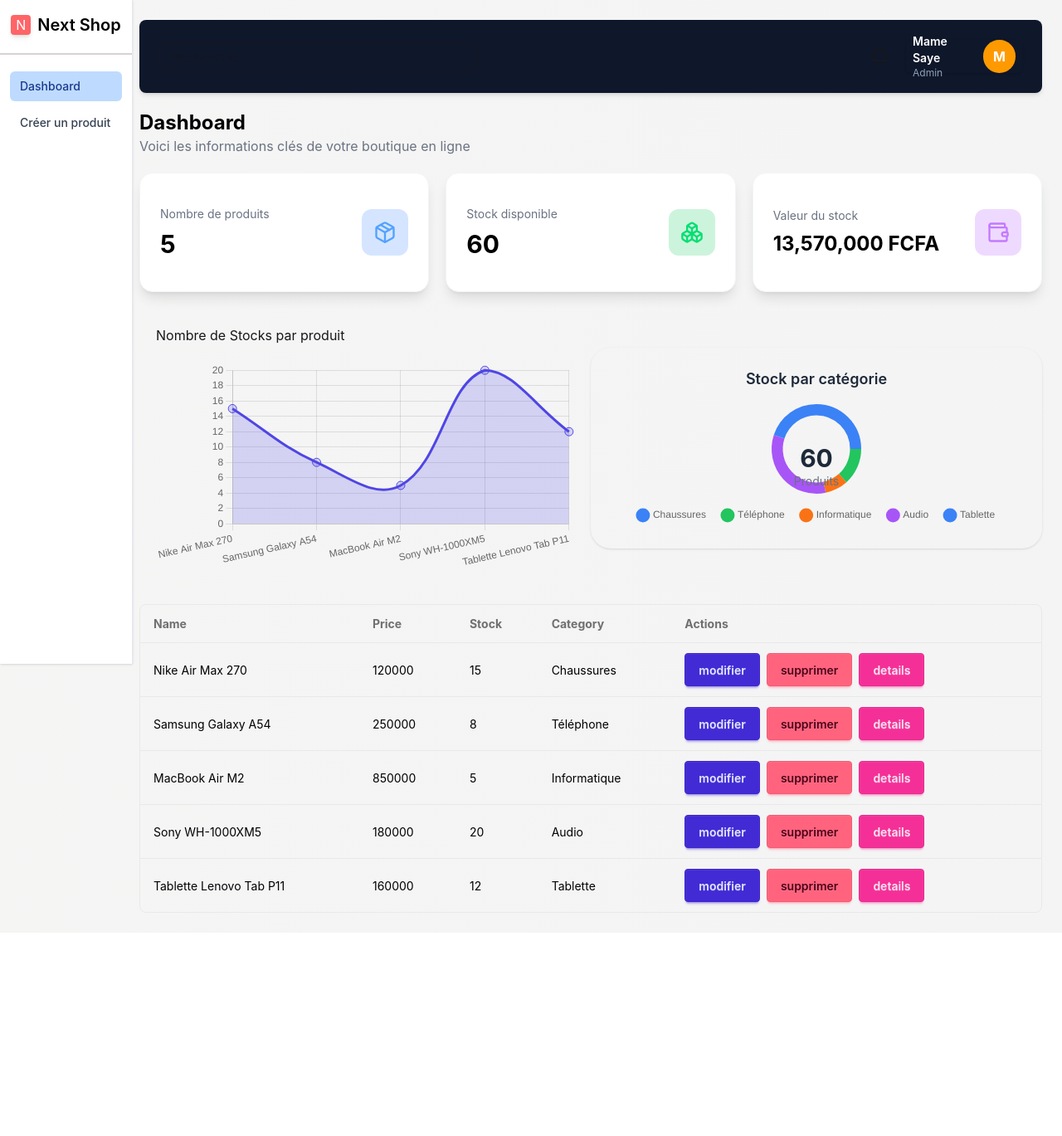
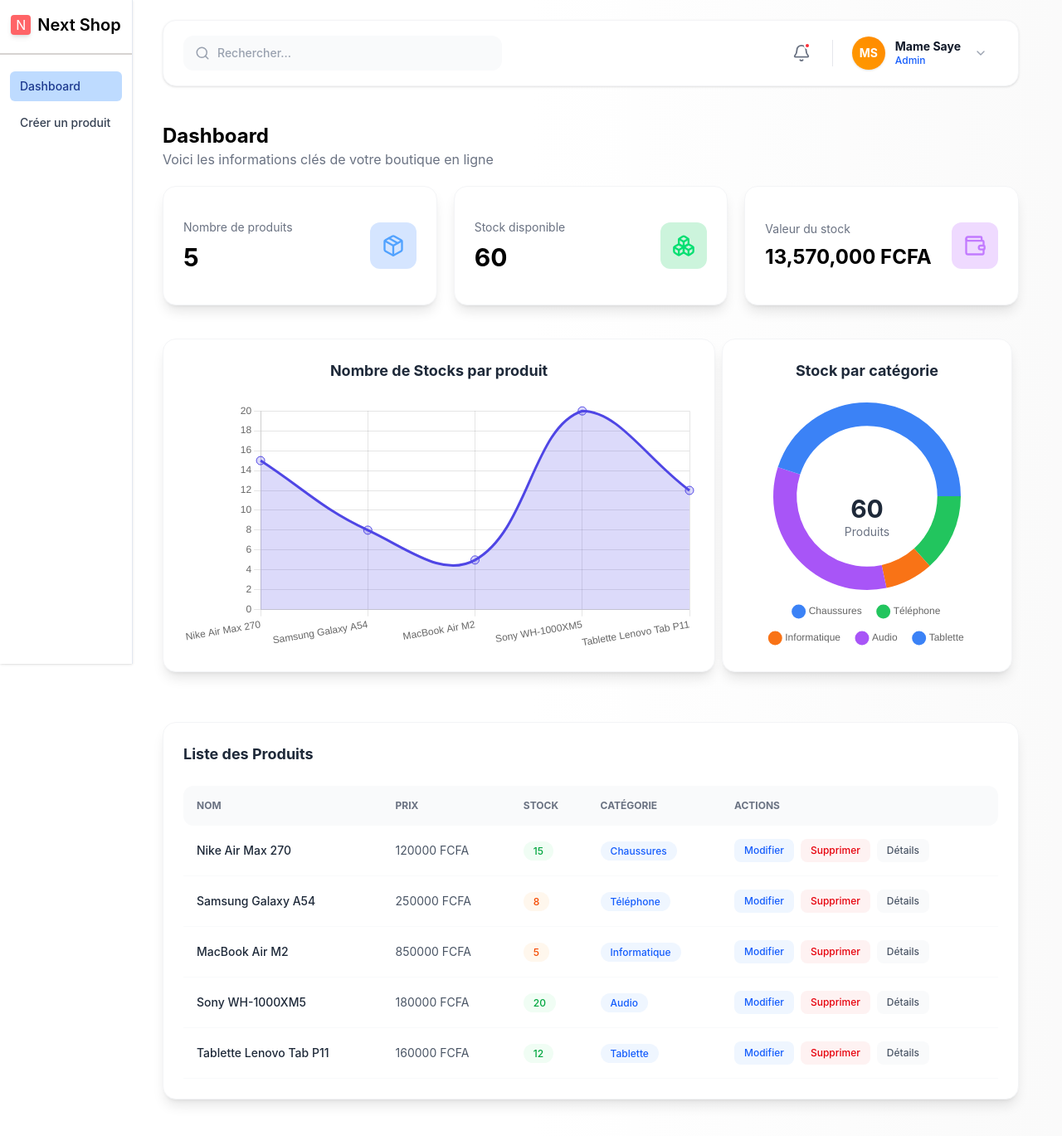
Before and after one commit to m3dev4/Next-Shop-Dashboard, a React (Vite) app: page / in a window 1280 px wide. Shown: the whole page at 83% size. Before the commit the page ends 1124 px from the top, so only its background shows below. Built offline with nearby package versions, Linux system fonts and the light colour scheme.

Commit message:
feat: implement dashboard layout with inventory charts and product management views

```diff
--- a/src/App.jsx
+++ b/src/App.jsx
@@ -24,16 +24,16 @@ const App = () => {
   );
 
   return (
-    <div className="min-h-screen w-screen bg-gradient-to-r from-stone-100 to-zinc-100 relative overflow-hidden">
+    <div className="min-h-screen w-screen bg-linear-to-r from-white via-white to-zinc-50 relative overflow-hidden">
       <Sidebar />
 
       <main className="ml-36 p-6 relative">
         {products && products.length > 0 ? (
           <>
-            <div className="w-full">
+            <div className="w-full px-7 space-y-5">
               <Header />
 
-              <div className="flex flex-col items-start">
+              <div className="flex flex-col items-start ">
                 <div className="py-5">
                   <h1 className="text-black text-2xl font-bold">Dashboard</h1>
 
@@ -44,7 +44,7 @@ const App = () => {
 
                 <div className="grid grid-cols-12 w-full gap-5">
                   {/* Nombre produits */}
-                  <div className="col-span-4 h-36 rounded-2xl bg-white border border-gray-100 p-6 flex justify-between items-center shadow-lg">
+                  <div className="col-span-4 h-36 rounded-2xl bg-white border border-gray-100 p-6 flex justify-between items-center shadow-lg hover:scale-105 transition-transform duration-300">
                     <div>
                       <p className="text-gray-500 text-sm">
                         Nombre de produits
@@ -61,7 +61,7 @@ const App = () => {
                   </div>
 
                   {/* Stock */}
-                  <div className="col-span-4 h-36 rounded-2xl bg-white border border-gray-100 p-6 flex justify-between items-center shadow-lg">
+                  <div className="col-span-4 h-36 rounded-2xl bg-white border border-gray-100 p-6 flex justify-between items-center shadow-lg hover:scale-105 transition-transform duration-300">
                     <div>
                       <p className="text-gray-500 text-sm">Stock disponible</p>
 
@@ -76,7 +76,7 @@ const App = () => {
                   </div>
 
                   {/* Valeur stock */}
-                  <div className="col-span-4 h-36 rounded-2xl bg-white border border-gray-100 p-6 flex justify-between items-center shadow-lg">
+                  <div className="col-span-4 h-36 rounded-2xl bg-white border border-gray-100 p-6 flex justify-between items-center shadow-lg hover:scale-105 transition-transform duration-300">
                     <div>
                       <p className="text-gray-500 text-sm">Valeur du stock</p>
 
@@ -91,11 +91,11 @@ const App = () => {
                   </div>
                 </div>
               </div>
-              <div className="mt-5 flex justify-start items-center">
+              <div className="mt-5 flex justify-start items-center py-5">
                 <InventoryChart products={products} />
                 <CategoryDoughnut produits={products} />
               </div>
-              <div className="mt-5">
+              <div className="py-5">
                 <ListProducts produits={products} />
               </div>
             </div>
--- a/src/components/InventoryChart.jsx
+++ b/src/components/InventoryChart.jsx
@@ -8,9 +8,8 @@ import {
   PointElement,
   Tooltip,
   Legend,
- Filler
+  Filler,
 } from "chart.js";
-
 
 ChartJS.register(
   LineElement,
@@ -19,60 +18,54 @@ ChartJS.register(
   PointElement,
   Tooltip,
   Legend,
- Filler
+  Filler,
 );
 
+function InventoryChart({ products }) {
+  const data = {
+    labels: products.map((product) => product.name),
 
-
-function InventoryChart({products}){
-
-
-const data = {
-
-labels: products.map(product => product.name),
-
-datasets:[
+    datasets: [
       {
-label:"Stock",
-data: products.map(product => product.stock),
+        label: "Stock",
+        data: products.map((product) => product.stock),
         borderColor: "#4F46E5",
         backgroundColor: "rgba(79, 70, 229, 0.2)",
         fill: true,
         tension: 0.4,
-pointRadius: 5
-}
-]
-
-}
+        pointRadius: 5,
+      },
+    ],
+  };
 
   const options = {
     //le graphique s’adapte automatiquement à la taille de l’écran
     responsive: true,
+    maintainAspectRatio: false,
     //affiche ou cache le nom du dataset
     plugins: {
       legend: {
-        display: false
-      }
+        display: false,
+      },
     },
     //ça force l’axe Y à commencer à 0
     scales: {
       y: {
-        beginAtZero: true
-      }
-    }
+        beginAtZero: true,
+      },
+    },
   };
 
-
-
   return (
-
-<div className="p-5 rounded-xl h-[50%] w-[50%] ">
-<h2 className="text-dark mb-5">Nombre de Stocks par produit</h2>
-<Line data={data} options={options}/>
+    <div className="bg-white rounded-2xl shadow-lg border border-gray-100 p-6 w-full  flex flex-col">
+      <h2 className="text-lg font-bold text-gray-800 text-center mb-6">
+        Nombre de Stocks par produit
+      </h2>
+      <div className="relative w-full min-h-[300px]">
+        <Line data={data} options={options} />
       </div>
-
-)
-
+    </div>
+  );
 }
 
 export default InventoryChart;
--- a/src/components/ListProducts.jsx
+++ b/src/components/ListProducts.jsx
@@ -1,45 +1,70 @@
-import { Link } from "react-router-dom"
+import { Link } from "react-router-dom";
 
-function ListProducts({produits}){
-    console.log(produits)
-    return(
-        <div>
-            <div className="overflow-x-auto rounded-box border border-base-content/5 text-black">
-                <table className="table">
-                    {/* head */}
-                    <thead>
+function ListProducts({ produits }) {
+  return (
+    <div className="bg-white rounded-2xl shadow-lg border border-gray-100 p-6 w-full flex flex-col">
+      <h2 className="text-lg font-bold text-gray-800 mb-6">
+        Liste des Produits
+      </h2>
+      <div className="overflow-x-auto">
+        <table className="w-full text-left text-sm text-gray-600">
+          <thead className="bg-gray-50 text-gray-500 uppercase text-xs font-semibold">
             <tr>
-                        <th>Name</th>
-                        <th>Price</th>
-                        <th>Stock</th>
-                        <th>Category</th>
-                        <th>Actions</th>
+              <th className="py-4 px-4 rounded-l-xl">Nom</th>
+              <th className="py-4 px-4">Prix</th>
+              <th className="py-4 px-4">Stock</th>
+              <th className="py-4 px-4">Catégorie</th>
+              <th className="py-4 px-4 rounded-r-xl">Actions</th>
             </tr>
           </thead>
           <tbody>
-                    {/* row 1 */}
-                    {
-                    produits.map(p=>(
-                    <tr key={p.id}>
-                        <td>{p.name}</td>
-                        <td>{p.price}</td>
-                        <td>{p.stock}</td>
-                        <td>{p.category}</td>
-                        <td className="space-x-2">
-                            <button className="btn btn-primary">modifier</button>
-                            <button className="btn btn-error">supprimer</button>
-                            <Link to={`/detail/${p.id}`}><button className="btn btn-secondary">details</button></Link>
+            {produits.map((p) => (
+              <tr
+                key={p.id}
+                className="border-b border-gray-50 hover:bg-gray-50/50 transition-colors"
+              >
+                <td className="py-4 px-4 font-medium text-gray-800">
+                  {p.name}
+                </td>
+                <td className="py-4 px-4">{p.price} FCFA</td>
+                <td className="py-4 px-4">
+                  <span
+                    className={`px-3 py-1 rounded-full text-xs font-medium ${
+                      p.stock > 10
+                        ? "bg-green-50 text-green-600"
+                        : p.stock > 0
+                          ? "bg-orange-50 text-orange-600"
+                          : "bg-red-50 text-red-600"
+                    }`}
+                  >
+                    {p.stock}
+                  </span>
+                </td>
+                <td className="py-4 px-4">
+                  <span className="px-3 py-1 rounded-full text-xs font-medium bg-blue-50 text-blue-600">
+                    {p.category}
+                  </span>
+                </td>
+                <td className="py-4 px-4 flex gap-2">
+                  <button className="px-3 py-1.5 text-xs font-medium rounded-lg bg-blue-50 text-blue-600 hover:bg-blue-100 transition-colors">
+                    Modifier
+                  </button>
+                  <button className="px-3 py-1.5 text-xs font-medium rounded-lg bg-red-50 text-red-600 hover:bg-red-100 transition-colors">
+                    Supprimer
+                  </button>
+                  <Link to={`/detail/${p.id}`}>
+                    <button className="px-3 py-1.5 text-xs font-medium rounded-lg bg-gray-50 text-gray-600 hover:bg-gray-100 transition-colors">
+                      Détails
+                    </button>
+                  </Link>
                 </td>
               </tr>
-                    ))
-
-                    }
-
+            ))}
           </tbody>
         </table>
       </div>
     </div>
-    )
+  );
 }
 
-export default ListProducts
+export default ListProducts;
--- a/src/components/detail.jsx
+++ b/src/components/detail.jsx
@@ -1,6 +1,7 @@
 import React from "react";
 import useProducts from "../hooks/useProducts";
 import { useParams, Link } from "react-router-dom";
+import { ArrowLeft, Package } from "lucide-react";
 
 const Detail = () => {
   const { products } = useProducts();
@@ -10,7 +11,7 @@ const Detail = () => {
 
   if (!product) {
     return (
-      <div className="min-h-screen flex items-center justify-center">
+      <div className="min-h-screen bg-linear-to-r from-white via-white to-zinc-50 flex items-center justify-center">
         <h2 className="text-2xl font-bold text-gray-700">
           Produit introuvable
         </h2>
@@ -19,43 +20,79 @@ const Detail = () => {
   }
 
   return (
-    <div className="min-h-screen bg-slate-100 p-6">
-      <Link to="/" className="inline-block mb-6 text-blue-600 hover:underline">
-        ← Retour
+    <div className="min-h-screen bg-linear-to-r from-white via-white to-zinc-50 p-6 md:p-12">
+      <Link
+        to="/"
+        className="flex max-w-3xl mx-auto items-start  text-gray-600 hover:text-blue-600 font-medium transition-colors mb-8"
+      >
+        <ArrowLeft className="w-5 h-5 mr-2" />
+        Retour au Dashboard
       </Link>
 
-      <div className="max-w-4xl mx-auto bg-white rounded-3xl shadow-lg p-8 grid md:grid-cols-2 gap-8">
-        {/* Image placeholder */}
-        <div className="h-80 bg-gray-200 rounded-2xl flex items-center justify-center">
-          <span className="text-gray-400 text-lg">Image produit</span>
+      <div className="max-w-3xl mx-auto bg-white rounded-3xl shadow-lg border border-gray-100 p-8 md:p-12">
+        {/* En-tête : Titre et Prix */}
+        <div className="flex flex-col md:flex-row justify-between items-start md:items-center gap-6 mb-8 border-b border-gray-100 pb-8">
+          <div>
+            <span className="inline-block px-4 py-1.5 rounded-full text-sm font-semibold bg-blue-50 text-blue-600 mb-4">
+              {product.category}
+            </span>
+            <h1 className="text-4xl md:text-5xl font-bold text-gray-900">
+              {product.name}
+            </h1>
+          </div>
+          <div className="md:text-right">
+            <p className="text-sm text-gray-500 font-medium mb-1">
+              Prix unitaire
+            </p>
+            <p className="text-4xl font-bold text-green-600">
+              {product.price.toLocaleString()}{" "}
+              <span className="text-2xl">FCFA</span>
+            </p>
+          </div>
         </div>
 
-        {/* Informations */}
-        <div className="flex flex-col justify-center">
-          <span className="text-sm text-blue-600 font-semibold">
-            {product.category}
+        {/* Description */}
+        <div className="mb-10">
+          <h3 className="text-lg font-semibold text-gray-800 mb-3">
+            Description
+          </h3>
+          <p className="text-gray-600 leading-relaxed text-lg">
+            {product.description ||
+              "Aucune description disponible pour ce produit."}
+          </p>
+        </div>
+
+        {/* Bloc Stock */}
+        <div className="bg-gray-50 rounded-2xl p-6 flex flex-col sm:flex-row sm:items-center justify-between gap-4">
+          <div className="flex items-center gap-4">
+            <div className="w-12 h-12 rounded-xl bg-white shadow-sm flex items-center justify-center border border-gray-100">
+              <Package className="w-6 h-6 text-blue-500" />
+            </div>
+            <div>
+              <p className="text-sm text-gray-500 font-medium">
+                Stock disponible
+              </p>
+              <p className="text-xl font-bold text-gray-900">
+                {product.stock} unités
+              </p>
+            </div>
+          </div>
+
+          <span
+            className={`inline-block px-4 py-2 rounded-full text-sm font-bold text-center ${
+              product.stock > 10
+                ? "bg-green-100 text-green-700"
+                : product.stock > 0
+                  ? "bg-orange-100 text-orange-700"
+                  : "bg-red-100 text-red-700"
+            }`}
+          >
+            {product.stock > 10
+              ? "En stock"
+              : product.stock > 0
+                ? "Stock faible"
+                : "Rupture de stock"}
           </span>
-
-          <h1 className="text-4xl font-bold text-gray-900 mt-2">
-            {product.name}
-          </h1>
-
-          <p className="text-gray-600 mt-4 leading-relaxed">
-            {product.description}
-          </p>
-
-          <div className="mt-6">
-            <p className="text-3xl font-bold text-green-600">
-              {product.price.toLocaleString()} FCFA
-            </p>
-
-            <p className="mt-2 text-gray-500">
-              Stock disponible :
-              <span className="font-semibold text-gray-800 ml-1">
-                {product.stock}
-              </span>
-            </p>
-          </div>
         </div>
       </div>
     </div>
--- a/src/components/doghnuts.jsx
+++ b/src/components/doghnuts.jsx
@@ -56,69 +56,17 @@ const CategoryDoughnut = ({ produits = [] }) => {
   };
 
   return (
-    <div
-      className="
-
-      rounded-3xl
-      shadow-sm
-      p-6
-      w-[50%]
-      h-[50%]
-      flex
-      flex-col
-      items-center
-    "
-    >
-      <h2
-        className="
-        text-lg
-        font-semibold
-        text-gray-800
-        mb-4
-      "
-      >
+    <div className="bg-white rounded-2xl shadow-lg border border-gray-100 p-6 w-1/2 mx-2 flex flex-col">
+      <h2 className="text-lg font-bold text-gray-800 text-center mb-6">
         Stock par catégorie
       </h2>
 
-      <div
-        className="
-        relative
-        w-full
-
-      "
-      >
+      <div className="relative w-full flex-1 min-h-[300px]">
         <Doughnut data={data} options={options} />
 
-        <div
-          className="
-          absolute
-          inset-0
-          flex
-          flex-col
-          items-center
-          justify-center
-          pointer-events-none
-        "
-        >
-          <span
-            className="
-            text-3xl
-            font-bold
-            text-gray-800
-          "
-          >
-            {totalStock}
-          </span>
-
-          <span
-            className="
-            text-sm
-            text-gray-500
-
-          "
-          >
-            Produits
-          </span>
+        <div className="absolute inset-0 flex flex-col items-center justify-center pointer-events-none pb-6">
+          <span className="text-3xl font-bold text-gray-800">{totalStock}</span>
+          <span className="text-sm text-gray-500">Produits</span>
         </div>
       </div>
     </div>
--- a/src/components/header.jsx
+++ b/src/components/header.jsx
@@ -1,29 +1,51 @@
 import React from "react";
-import { Bell } from "lucide-react";
+import { Bell, Search, ChevronDown } from "lucide-react";
 
 const Header = () => {
   return (
-    <div className="w-full bg-slate-900 sticky top-0 h-22 flex rounded-lg shadow-md">
+    <div className="w-full bg-white sticky top-0 z-50 h-20 flex items-center rounded-2xl shadow-sm border border-gray-100 mb-6 transition-all">
       <div className="flex justify-between items-center px-6 w-full">
-        <input
-          type="text"
-          placeholder="Recherche"
-          className="w-96 px-3 py-1 rounded-md border outline-none"
-        />
+        {/* Barre de recherche */}
+        <div className="relative group">
+          <Search
+            className="text-gray-400 absolute left-3.5 top-1/2 -translate-y-1/2 group-focus-within:text-blue-500 transition-colors"
+            size={18}
+          />
+          <input
+            type="text"
+            placeholder="Rechercher..."
+            className="w-72 md:w-96 pl-10 pr-4 py-2.5 bg-gray-50 rounded-xl border border-transparent focus:border-blue-500 focus:bg-white focus:ring-4 focus:ring-blue-500/10 transition-all outline-none text-gray-700 text-sm font-medium placeholder:text-gray-400"
+          />
+        </div>
 
-        <div className="flex gap-5 items-center">
-          <Bell />
+        {/* Actions utilisateur */}
+        <div className="flex items-center gap-4">
+          {/* Notifications */}
+          <button className="relative p-2.5 rounded-xl text-gray-500 hover:bg-gray-50 hover:text-blue-600 transition-colors">
+            <Bell size={22} />
+            <span className="absolute top-2 right-2.5 w-2 h-2 bg-red-500 rounded-full border-2 border-white"></span>
+          </button>
 
-          <div className="w-35 h-10  shadow-sm flex items-center gap-2 px-2 rounded-md">
-            <div className="flex flex-col items-start">
-              <h2 className="text-sm font-semibold text-white">Mame Saye</h2>
-              <span className="text-xs text-slate-400">Admin</span>
+          {/* Séparateur */}
+          <div className="hidden sm:block h-8 w-px bg-gray-200"></div>
+
+          {/* Profil Utilisateur */}
+          <button className="flex items-center gap-3 p-1.5 pr-3 rounded-full hover:bg-gray-50 transition-colors border border-transparent hover:border-gray-100 text-left">
+            <div className="w-10 h-10 rounded-full bg-linear-to-tr from-amber-500 to-orange-400 flex items-center justify-center shadow-sm">
+              <span className="text-white font-bold text-sm">MS</span>
             </div>
 
-            <div className="w-10 h-10 rounded-full bg-amber-500 flex items-center justify-center">
-              <h1 className="text-white font-bold text-base">M</h1>
+            <div className="hidden md:flex flex-col">
+              <span className="text-sm font-bold text-gray-900 leading-none mb-1">
+                Mame Saye
+              </span>
+              <span className="text-xs font-medium text-blue-600 leading-none">
+                Admin
+              </span>
             </div>
-          </div>
+
+            <ChevronDown className="hidden md:block w-4 h-4 text-gray-400 ml-1" />
+          </button>
         </div>
       </div>
     </div>
```
Lines whose indentation alone changed are shown as unchanged.
